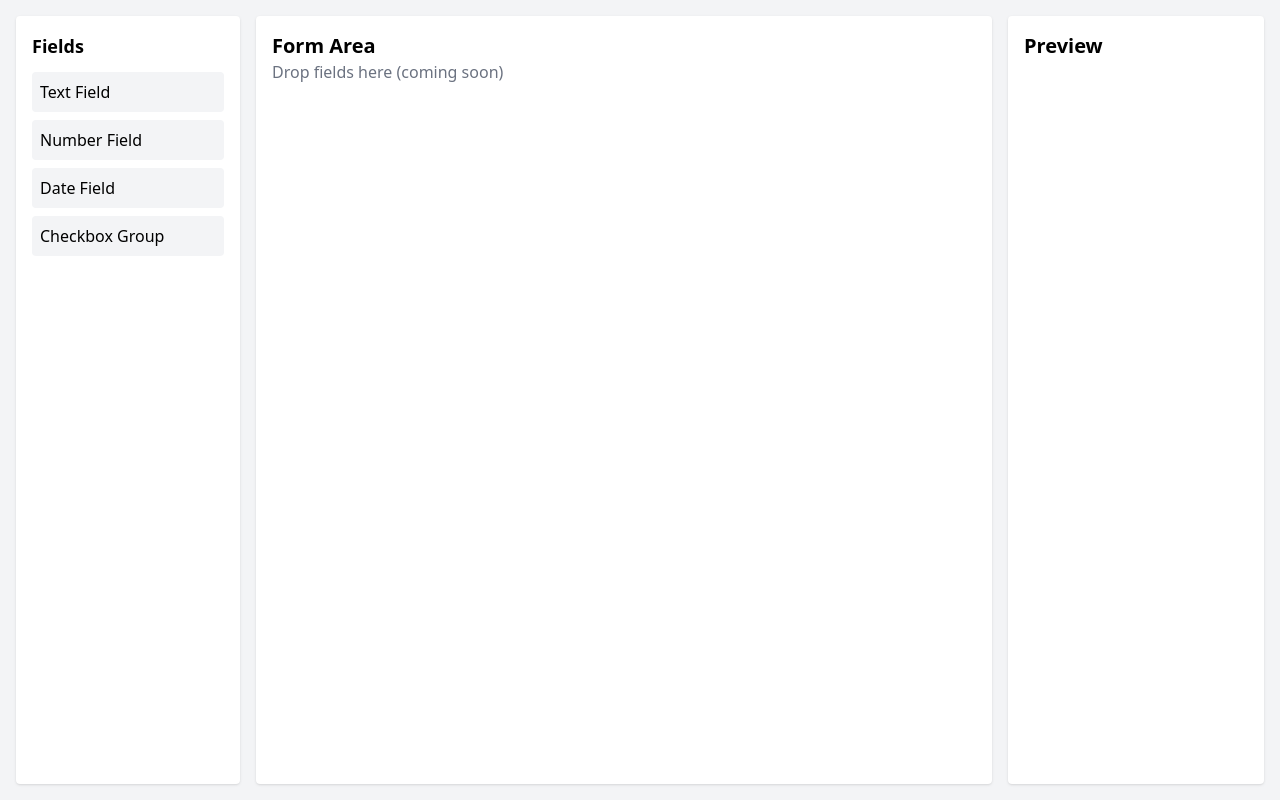
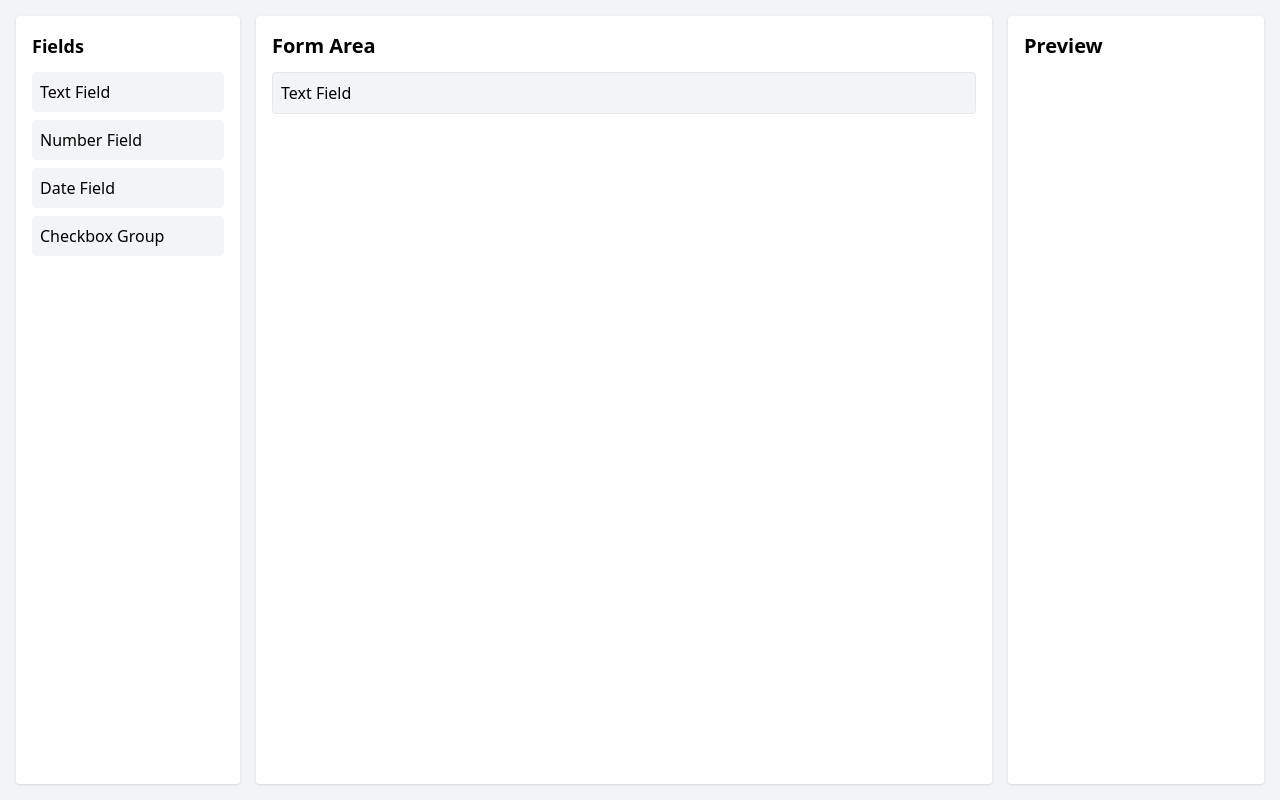
Before and after one commit to SelvakumarSelladurai/Form-Builder, a React app: page / in a window 1280 px wide. Both pictures are taken after a click on the element "Text Field". Built offline with nearby package versions, Linux system fonts and the light colour scheme; the HTML template or start-up script is replaced by a standard one.

Commit message:
feat : implementated zustand to form builder

```diff
--- a/package.json
+++ b/package.json
@@ -12,6 +12,7 @@
   "dependencies": {
     "react": "^19.2.0",
     "react-dom": "^19.2.0",
+    "react-router-dom": "^7.9.6",
     "zustand": "^5.0.8"
   },
   "devDependencies": {
--- a/src/Library/builder/components/sidebar/FieldList.jsx
+++ b/src/Library/builder/components/sidebar/FieldList.jsx
@@ -1,6 +1,9 @@
 import { fieldTypes } from "../../config/fieldTypes";
+import { useBuilderStore } from "../../store/builderStore";
 
 export default function FieldList() {
+  const addField = useBuilderStore((state) => state.addField);
+
   return (
     <div className="w-56 bg-white p-4 shadow rounded h-full">
       <h2 className="text-lg font-bold mb-3">Fields</h2>
@@ -9,6 +12,7 @@ export default function FieldList() {
         {fieldTypes.map((field) => (
           <div
             key={field.type}
+            onClick={() => addField(field)}
             className="p-2 bg-gray-100 hover:bg-gray-200 cursor-pointer rounded"
           >
             {field.label}
--- a/src/Library/builder/pages/BuilderPage.jsx
+++ b/src/Library/builder/pages/BuilderPage.jsx
@@ -1,14 +1,27 @@
+import { useBuilderStore } from "../store/builderStore";
 import FieldList from "../components/sidebar/FieldList";
 
 export default function BuilderPage() {
+  const fields = useBuilderStore((state) => state.fields);
+
   return (
     <div className="flex w-full h-screen bg-gray-100 p-4 gap-4">
 
       <FieldList />
 
       <div className="flex-1 bg-white shadow rounded p-4">
-        <h2 className="text-xl font-bold">Form Area</h2>
-        <p className="text-gray-500">Drop fields here (coming soon)</p>
+        <h2 className="text-xl font-bold mb-3">Form Area</h2>
+
+        <div className="space-y-2">
+          {fields.map((f) => (
+            <div
+              key={f.id}
+              className="p-2 bg-gray-100 rounded border"
+            >
+              {f.label}
+            </div>
+          ))}
+        </div>
       </div>
 
       <div className="w-64 bg-white shadow rounded p-4">
--- /dev/null
+++ b/src/Library/builder/store/builderStore.js
@@ -0,0 +1,15 @@
+import { create } from "zustand";
+
+export const useBuilderStore = create((set) => ({
+  fields: [],
+
+  addField: (field) =>
+    set((state) => ({
+      fields: [
+        ...state.fields,
+        {
+          ...field
+        }
+      ]
+    })),
+}));
```
Also changed, not shown: 1 other file (tests, documents, lock files or other folders).
